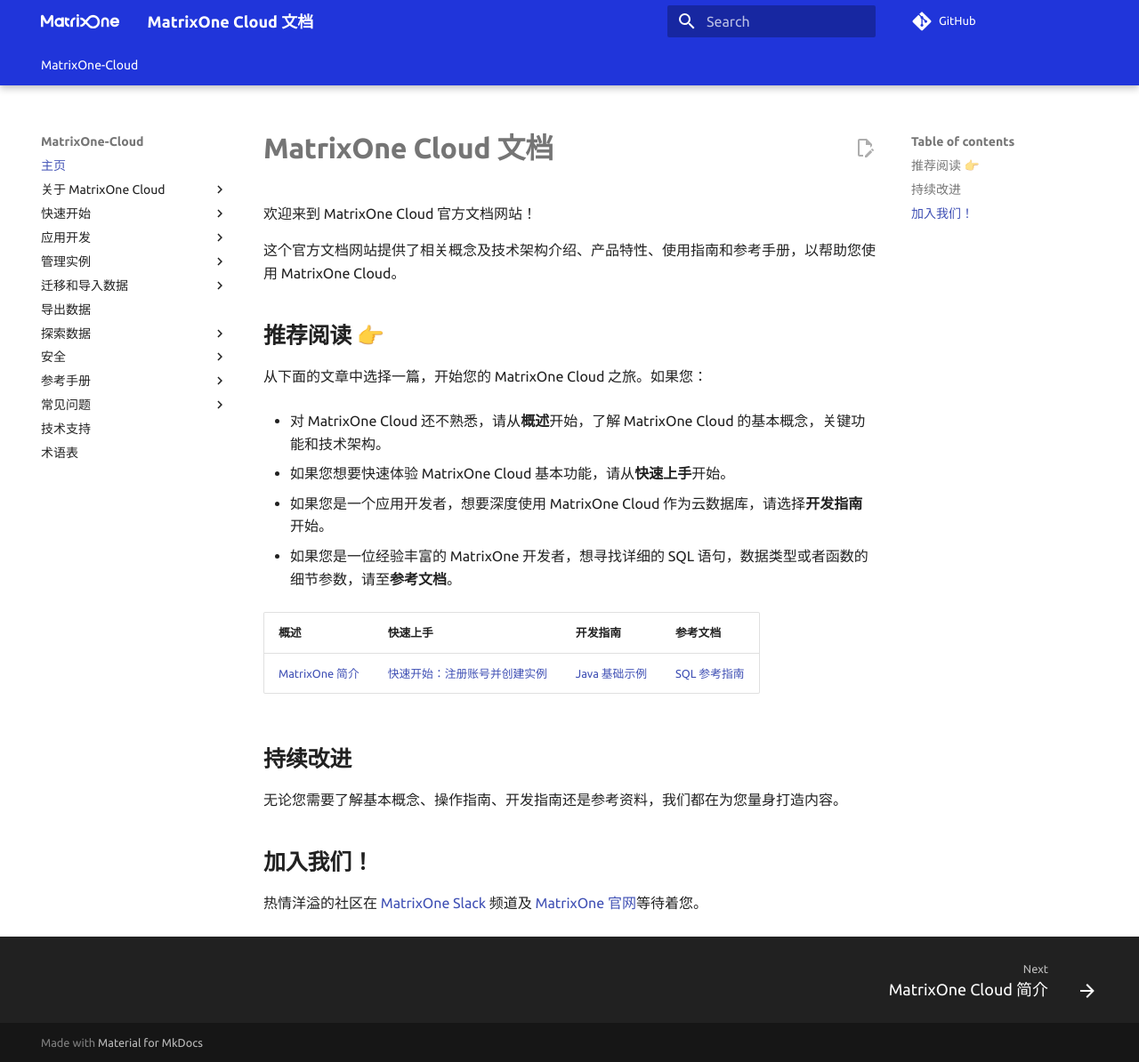
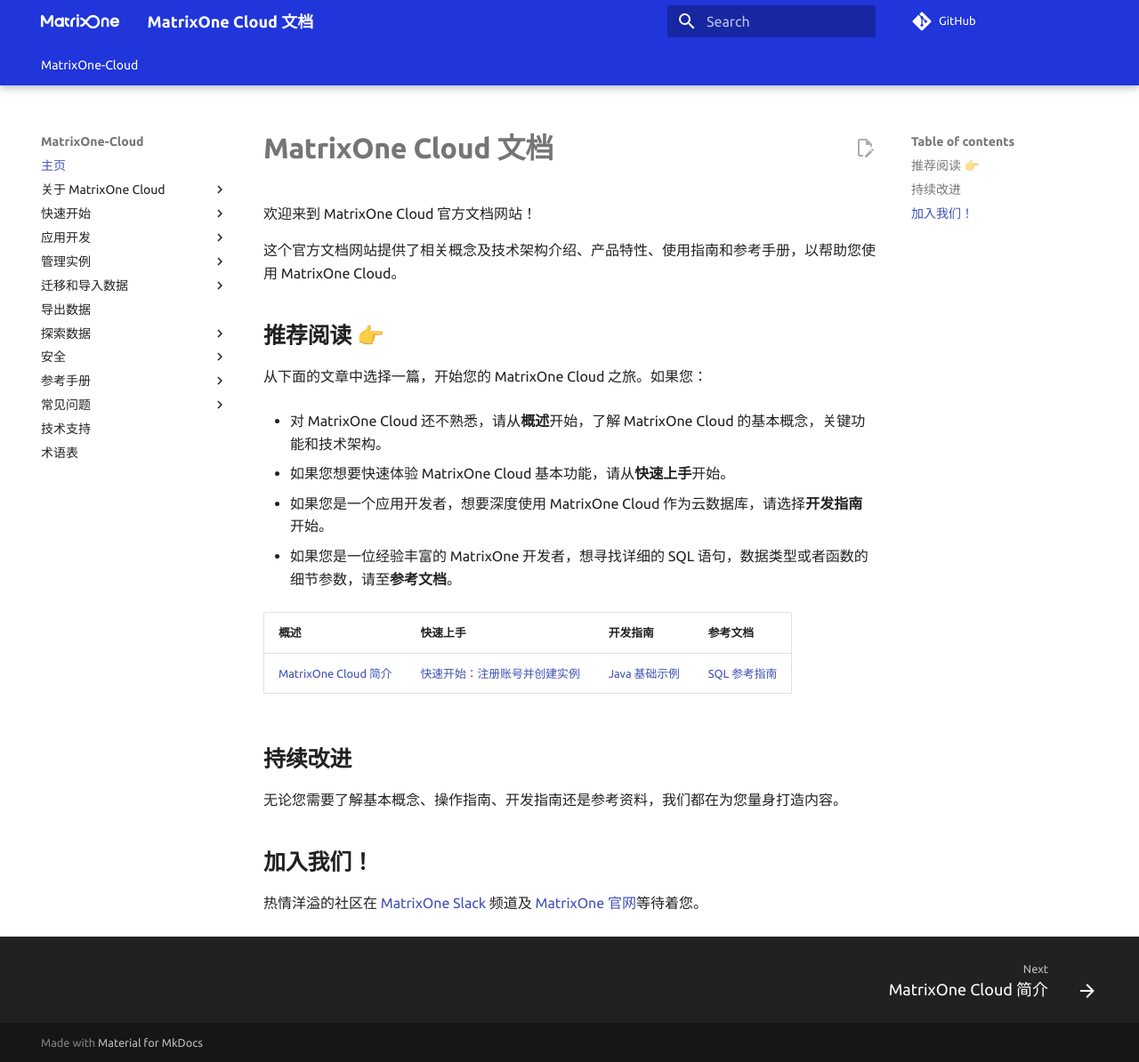
Before and after one commit to yangj1211/moc-docs, an MkDocs documentation site: the page built from docs/README.md, in a window 1280 px wide and 1194 px high. Shown: the whole window at 89% size. Built offline with MkDocs 1.6.1 and Material for MkDocs 9.7.7, drawn with Linux system fonts in a browser that asks for light colours; comment, search, counter and statistics services are not loaded; the version menu is left out.

Commit message:
fix desc bug

```diff
--- a/docs/README.md
+++ b/docs/README.md
@@ -18,7 +18,7 @@
 
 |  概述   | 快速上手  | 开发指南 | 参考文档   |
 |  ----  | ----  |  ----  | ----  |
-| [MatrixOne 简介](MatrixOne-Cloud/Overview/matrixonecloud-introduction.md)  | [快速开始：注册账号并创建实例](MatrixOne-Cloud/Get-Started/quickstart.md) | [Java 基础示例](MatrixOne-Cloud/App-Develop/Tutorial/develop-java-crud-demo.md)	|[SQL 参考指南](MatrixOne-Cloud/Reference/SQL-Reference/Data-Definition-Language/create-database.md)|
+| [MatrixOne Cloud 简介](MatrixOne-Cloud/Overview/matrixonecloud-introduction.md)  | [快速开始：注册账号并创建实例](MatrixOne-Cloud/Get-Started/quickstart.md) | [Java 基础示例](MatrixOne-Cloud/App-Develop/Tutorial/develop-java-crud-demo.md)	|[SQL 参考指南](MatrixOne-Cloud/Reference/SQL-Reference/Data-Definition-Language/create-database.md)|
 
 ## **持续改进**
 
@@ -26,4 +26,4 @@
 
 ## **加入我们！**
 
-热情洋溢的社区在 [MatrixOne Slack](https://matrixoneworkspace.slack.com/) 频道及 [MatrixOne 官网](https://www.matrixorigin.cn/tutorials)等待着您。
+热情洋溢的社区在 [MatrixOne Slack](https://matrixoneworkspace.slack.com/) 频道及 [MatrixOne 官网](https://www.matrixorigin.cn/)等待着您。
```
